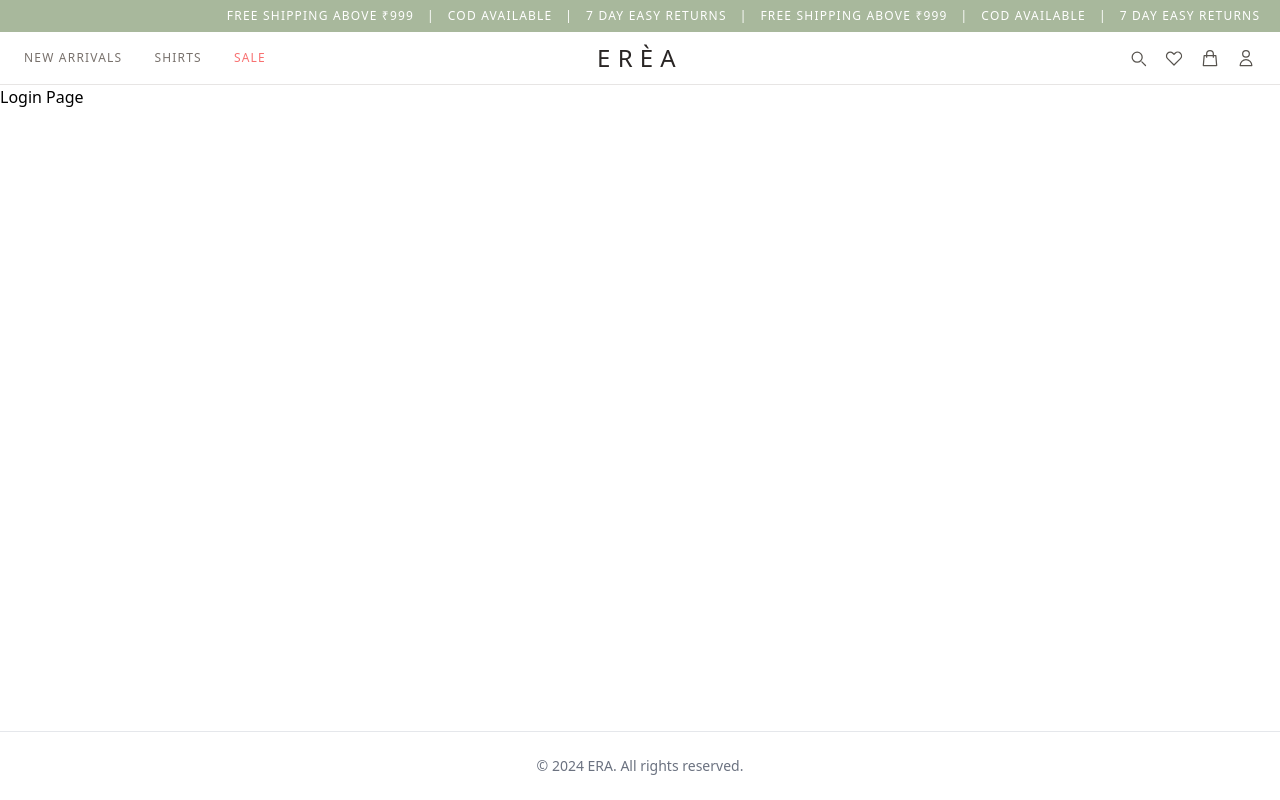
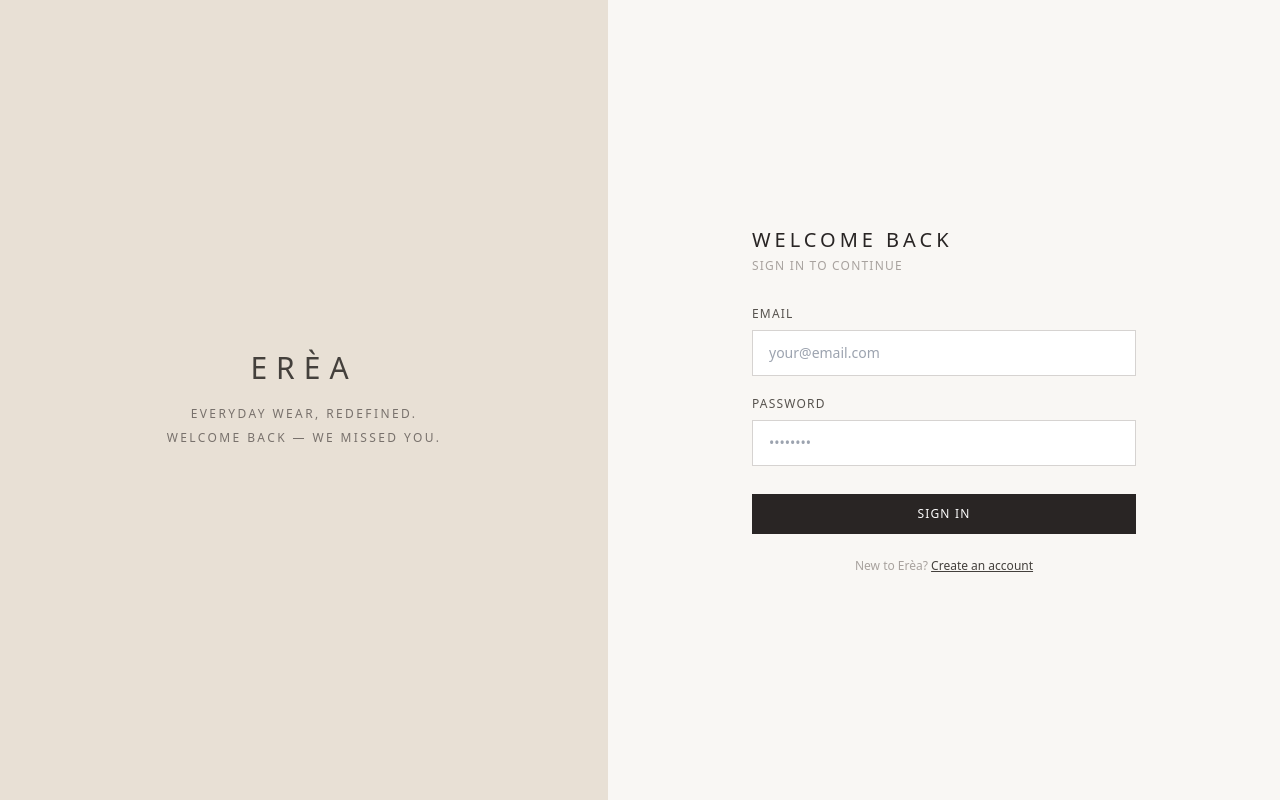
Before and after one commit to Bhavikadaga/ERAE, a React (Vite) app in the folder client/: page /login in a window 1280 px wide. Built offline with nearby package versions, Linux system fonts and the light colour scheme; no server answers.

Commit message:
feat: add login and register pages with split layout design

```diff
--- a/client/src/App.jsx
+++ b/client/src/App.jsx
@@ -3,6 +3,8 @@ import CustomerLayout from './components/layout/CustomerLayout'
 import Home from './pages/customer/Home'
 import ProductList from './pages/customer/ProductList'
 import ProductDetail from './pages/customer/ProductDetail'
+import Login from './pages/auth/Login'
+import Register from './pages/auth/Register'
 
 function App() {
   return (
@@ -15,9 +17,10 @@ function App() {
         <Route path="/products/new-arrivals" element={<ProductList />} />
         <Route path="/products/:id" element={<ProductDetail/>} />
         <Route path="/cart" element={<div>Cart Page</div>} />
-        <Route path="/login" element={<div>Login Page</div>} />
       </Route>
       <Route path="/admin" element={<div>Admin Dashboard</div>} />
+      <Route path="/login" element={<Login />} />
+      <Route path="/register" element={<Register />} />
     </Routes>
   )
 }
--- /dev/null
+++ b/client/src/pages/auth/Login.jsx
@@ -0,0 +1,106 @@
+import { useState } from 'react'
+import { Link, useNavigate } from 'react-router-dom'
+import { login } from '../../services/authService'
+import { useAuth } from '../../context/authContext'
+import toast from 'react-hot-toast'
+
+function Login() {
+  const [form, setForm] = useState({ email: '', password: '' })
+  const [loading, setLoading] = useState(false)
+  const { setUser } = useAuth()
+  const navigate = useNavigate()
+
+  const handleChange = (e) => {
+    setForm({ ...form, [e.target.name]: e.target.value })
+  }
+
+  const handleSubmit = async (e) => {
+    e.preventDefault()
+    try {
+      setLoading(true)
+      const res = await login(form)
+      setUser(res.data.user)
+      toast.success('Welcome back!')
+      if (res.data.user.role === 'admin' || res.data.user.role === 'superadmin') {
+        navigate('/admin')
+      } else {
+        navigate('/')
+      }
+    } catch (err) {
+      toast.error(err.response?.data?.message || 'Login failed')
+    } finally {
+      setLoading(false)
+    }
+  }
+
+  return (
+    <div className="min-h-screen flex" style={{ backgroundColor: '#F9F7F4' }}>
+
+      {/* Left — decorative panel (desktop only) */}
+      <div className="hidden md:flex flex-1 flex-col items-center justify-center"
+        style={{ backgroundColor: '#E8E0D5' }}>
+        <p className="text-3xl font-light tracking-[0.3em] uppercase text-stone-700">Erèa</p>
+        <p className="text-xs tracking-[0.2em] uppercase text-stone-500 mt-4 text-center px-12 leading-6">
+          Everyday wear, redefined.<br />Welcome back — we missed you.
+        </p>
+      </div>
+
+      {/* Right — form */}
+      <div className="flex-1 flex items-center justify-center px-8">
+        <div className="w-full max-w-sm">
+
+          {/* Mobile logo */}
+          <div className="md:hidden text-center mb-10">
+            <Link to="/" className="text-2xl tracking-[0.3em] uppercase font-light text-stone-800">Erèa</Link>
+          </div>
+
+          <h2 className="text-xl font-light tracking-[0.2em] uppercase text-stone-800 mb-1">Welcome back</h2>
+          <p className="text-xs tracking-widest text-stone-400 uppercase mb-8">Sign in to continue</p>
+
+          <form onSubmit={handleSubmit} className="flex flex-col gap-5">
+            <div>
+              <label className="text-xs tracking-widest uppercase text-stone-600 font-medium block mb-2">Email</label>
+              <input
+                type="email"
+                name="email"
+                value={form.email}
+                onChange={handleChange}
+                required
+                className="w-full border border-stone-300 px-4 py-3 text-sm text-stone-800 outline-none focus:border-stone-600 bg-white"
+                placeholder="your@email.com"
+              />
+            </div>
+
+            <div>
+              <label className="text-xs tracking-widest uppercase text-stone-600 font-medium block mb-2">Password</label>
+              <input
+                type="password"
+                name="password"
+                value={form.password}
+                onChange={handleChange}
+                required
+                className="w-full border border-stone-300 px-4 py-3 text-sm text-stone-800 outline-none focus:border-stone-600 bg-white"
+                placeholder="••••••••"
+              />
+            </div>
+
+            <button
+              type="submit"
+              disabled={loading}
+              className="w-full py-3 bg-stone-800 text-white text-xs tracking-widest uppercase hover:bg-stone-700 transition-colors disabled:opacity-50 mt-2"
+            >
+              {loading ? 'Signing in...' : 'Sign In'}
+            </button>
+          </form>
+
+          <p className="text-xs text-stone-400 mt-6 text-center">
+            New to Erèa?{' '}
+            <Link to="/register" className="text-stone-700 underline font-medium">Create an account</Link>
+          </p>
+        </div>
+      </div>
+    </div>
+  )
+}
+
+export default Login
--- /dev/null
+++ b/client/src/pages/auth/Register.jsx
@@ -0,0 +1,121 @@
+import { useState } from 'react'
+import { Link, useNavigate } from 'react-router-dom'
+import { register } from '../../services/authService'
+import { useAuth } from '../../context/authContext'
+import toast from 'react-hot-toast'
+
+function Register() {
+    const [form, setForm] = useState({ name: '', email: '', password: '', phone: '' })
+    const [loading, setLoading] = useState(false)
+    const { setUser } = useAuth()
+    const navigate = useNavigate()
+
+    const handleChange = (e) => {
+        setForm({ ...form, [e.target.name]: e.target.value })
+    }
+
+    const handleSubmit = async (e) => {
+        e.preventDefault()
+        try {
+            setLoading(true)
+            const res = await register(form)
+            setUser(res.data.user)
+            toast.success('Welcome to Erèa!')
+            navigate('/')
+        } catch (err) {
+            toast.error(err.response?.data?.message || 'Registration failed')
+        } finally {
+            setLoading(false)
+        }
+    }
+
+    return (
+        <div className="min-h-screen flex" style={{ backgroundColor: '#F9F7F4' }}>
+            <div className="hidden md:flex flex-1 flex-col items-center justify-center"
+            style={{ backgroundColor: '#E8E0D5' }}>
+            <p className="text-3xl font-light tracking-[0.3em] uppercase text-stone-700">Erèa</p>
+            <p className="text-xs tracking-[0.2em] uppercase text-stone-500 mt-4 text-center px-12 leading-6">
+            Join the Erèa family.<br />Discover everyday wear, redefined.</p>
+            </div>
+
+            <div className="flex-1 flex items-center justify-center px-8 py-12">
+            <div className="w-full max-w-sm">
+                <div className="md:hidden text-center mb-10">
+                    <Link to="/" className="text-2xl tracking-[0.3em] uppercase font-light text-stone-800">Erèa</Link>
+                </div>
+            <h2 className="text-xl font-light tracking-[0.2em] uppercase text-stone-800 mb-1">Create Account</h2>
+            <p className="text-xs tracking-widest text-stone-400 uppercase mb-8">Join us today</p>
+
+            <form onSubmit={handleSubmit} className="flex flex-col gap-4">
+                <div>
+                    <label className="text-xs tracking-widest uppercase text-stone-600 font-medium block mb-2">Full Name</label>
+                    <input
+                    type="text"
+                    name="name"
+                    value={form.name}
+                    onChange={handleChange}
+                    required
+                    className="w-full border border-stone-300 px-4 py-3 text-sm text-stone-800 outline-none focus:border-stone-600 bg-white"
+                    placeholder="Your Name"
+                    />
+                </div>
+
+                <div>
+                    <label className="text-xs tracking-widest uppercase text-stone-600 font-medium block mb-2">Email</label>
+                    <input
+                    type="email"
+                    name="email"
+                    value={form.email}
+                    onChange={handleChange}
+                    required
+                    className="w-full border border-stone-300 px-4 py-3 text-sm text-stone-800 outline-none focus:border-stone-600 bg-white"
+                    placeholder="your@email.com"
+                    />
+                </div>
+
+                <div>
+                    <label className="text-xs tracking-widest uppercase text-stone-600 font-medium block mb-2">Phone <span className="text-stone-400 normal-case tracking-normal">(optional)</span></label>
+                    <input
+                        type="tel"
+                        name="phone"
+                        value={form.phone}
+                        onChange={handleChange}
+                        className="w-full border border-stone-300 px-4 py-3 text-sm text-stone-800 outline-none focus:border-stone-600 bg-white"
+                        placeholder="9876543210"
+                    />
+                </div>
+
+                <div>
+                    <label className="text-xs tracking-widest uppercase text-stone-600 font-medium block mb-2">Password</label>
+                    <input
+                    type="password"
+                    name="password"
+                    value={form.password}
+                    onChange={handleChange}
+                    required
+                    minLength={6}
+                    className="w-full border border-stone-300 px-4 py-3 text-sm text-stone-800 outline-none focus:border-stone-600 bg-white"
+                    placeholder="••••••••"
+                    />
+                </div>
+
+                <button
+                type="submit"
+                disabled={loading}
+                className="w-full py-3 bg-stone-800 text-white text-xs tracking-widest uppercase hover:bg-stone-700 transition-colors disabled:opacity-50 mt-2"
+                >
+                    {loading ? 'Creating account...' : 'Create Account'}
+                </button>
+            </form>
+
+            <p className="text-xs text-stone-400 mt-6 text-center">
+                Already have an account?{' '}
+                <Link to="/login" className="text-stone-700 underline font-medium">Sign in</Link>
+            </p>
+        </div>
+      </div>
+    </div>
+    )
+}
+
+export default Register
```
